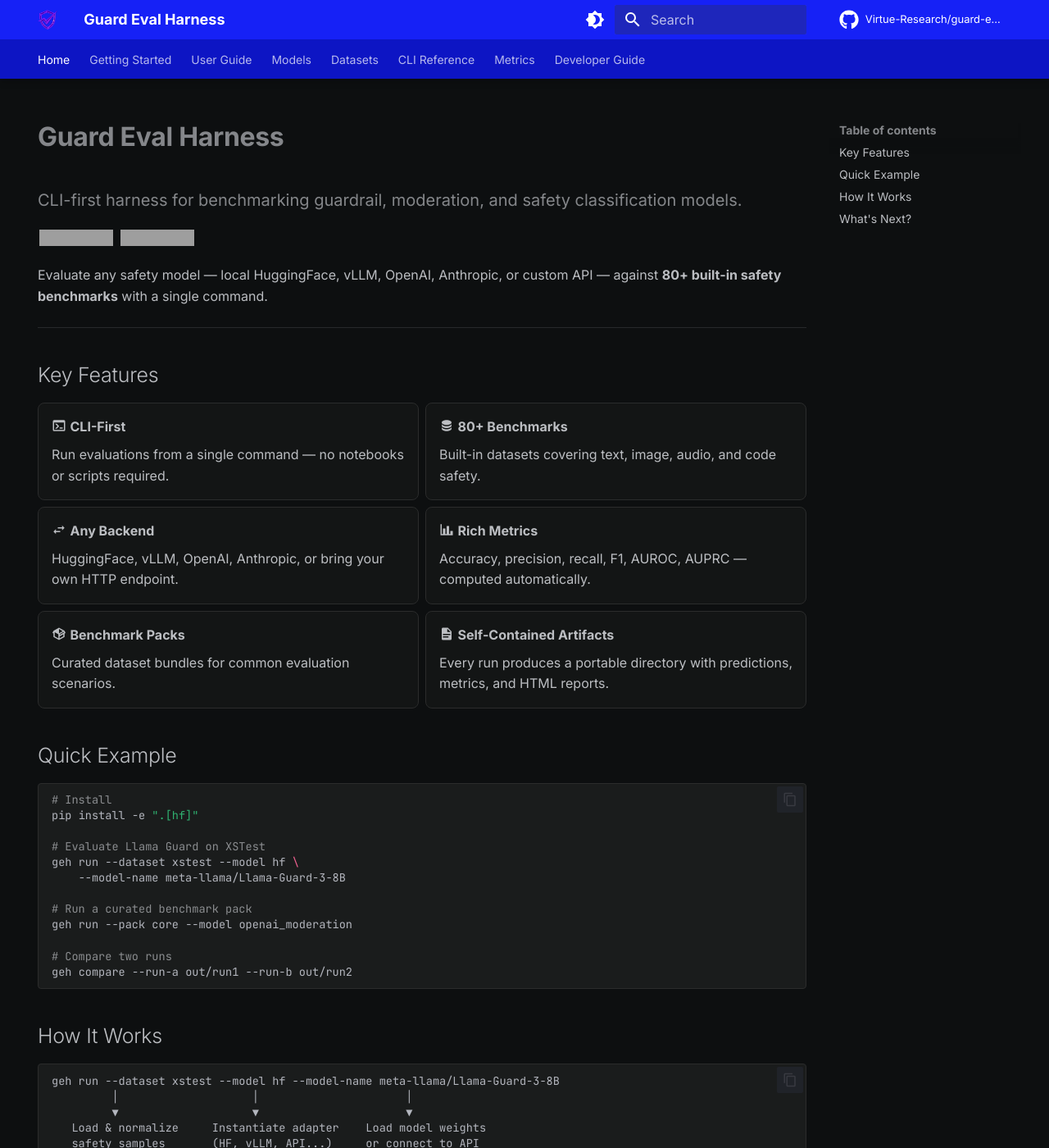
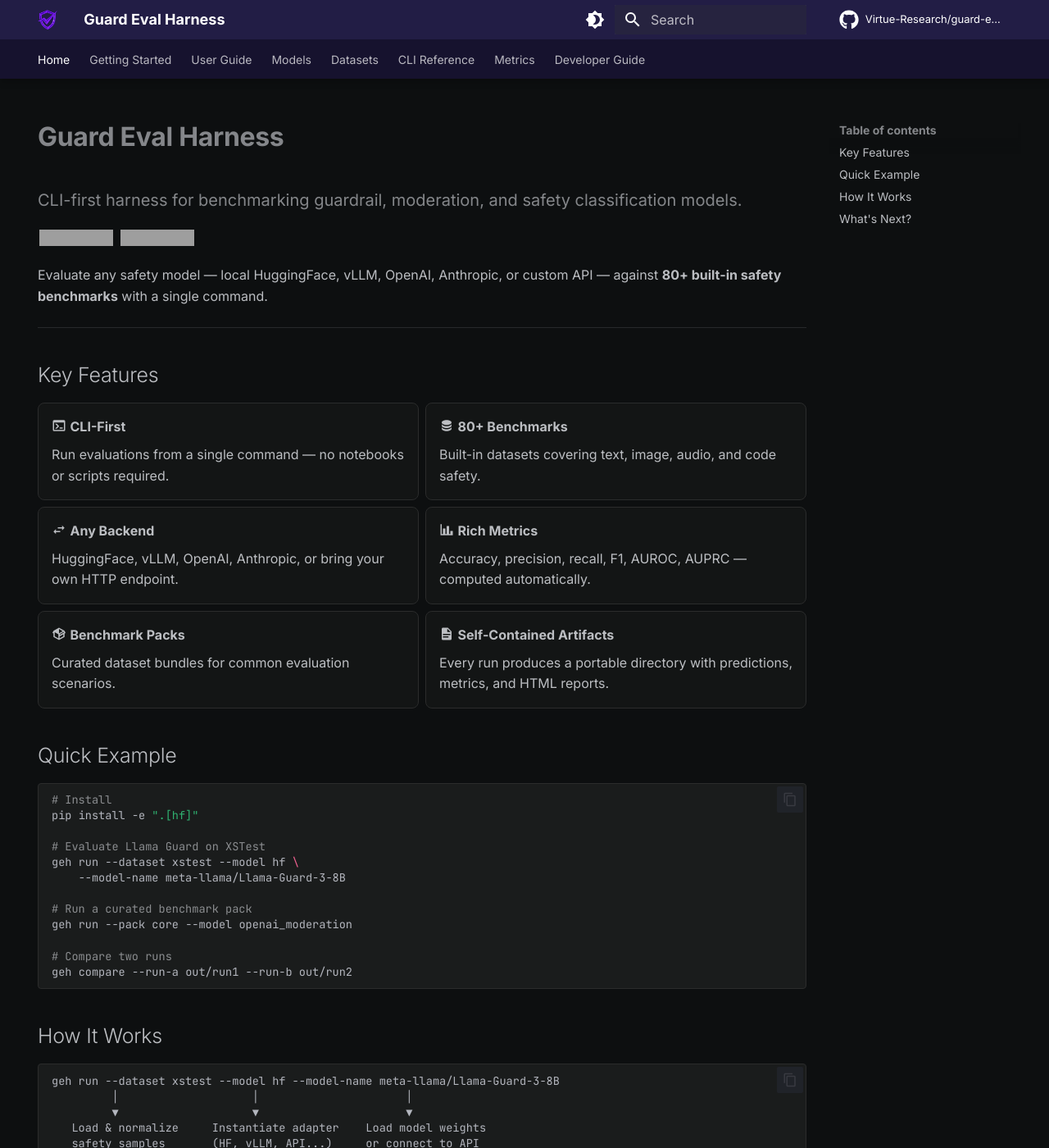
Before and after one commit to Virtue-Research/guard-eval-harness, an MkDocs documentation site: the page built from docs/index.md, in a window 1280 px wide and 1400 px high. Shown: the whole window at 82% size. Built offline with MkDocs 1.6.1 and Material for MkDocs 9.7.7, drawn with Linux system fonts in a browser that asks for light colours; comment, search, counter and statistics services are not loaded; grey boxes are pictures that could not be loaded.

Commit message:
docs: use a subtler dark-purple header
Recolor the docs site top bar (header and tabs strip) from the bright
blue (#1621f6) to a muted dark indigo-purple (#221d45 / #16122e) to
match the product UI. The periwinkle accent (#9f9eff) is unchanged.

```diff
--- a/docs/stylesheets/extra.css
+++ b/docs/stylesheets/extra.css
@@ -2,9 +2,9 @@
 
 /* Dark mode (slate) overrides */
 [data-md-color-scheme="slate"] {
-  --md-primary-fg-color: #1621f6;
-  --md-primary-fg-color--light: #3d46f7;
-  --md-primary-fg-color--dark: #0d15c4;
+  --md-primary-fg-color: #221d45;
+  --md-primary-fg-color--light: #312a63;
+  --md-primary-fg-color--dark: #16122e;
   --md-accent-fg-color: #9f9eff;
   --md-default-bg-color: #0d0f10;
   --md-default-bg-color--light: #131515;
@@ -16,20 +16,20 @@
 
 /* Light mode overrides */
 [data-md-color-scheme="default"] {
-  --md-primary-fg-color: #1621f6;
-  --md-primary-fg-color--light: #3d46f7;
-  --md-primary-fg-color--dark: #0d15c4;
+  --md-primary-fg-color: #221d45;
+  --md-primary-fg-color--light: #312a63;
+  --md-primary-fg-color--dark: #16122e;
   --md-accent-fg-color: #5300f8;
 }
 
 /* ── Header / Tabs ─────────────────────────────────────────── */
 
 .md-header {
-  background: #1621f6;
+  background: #221d45;
 }
 
 .md-tabs {
-  background: #0d15c4;
+  background: #16122e;
 }
 
 /* ── Navigation ────────────────────────────────────────────── */
```
